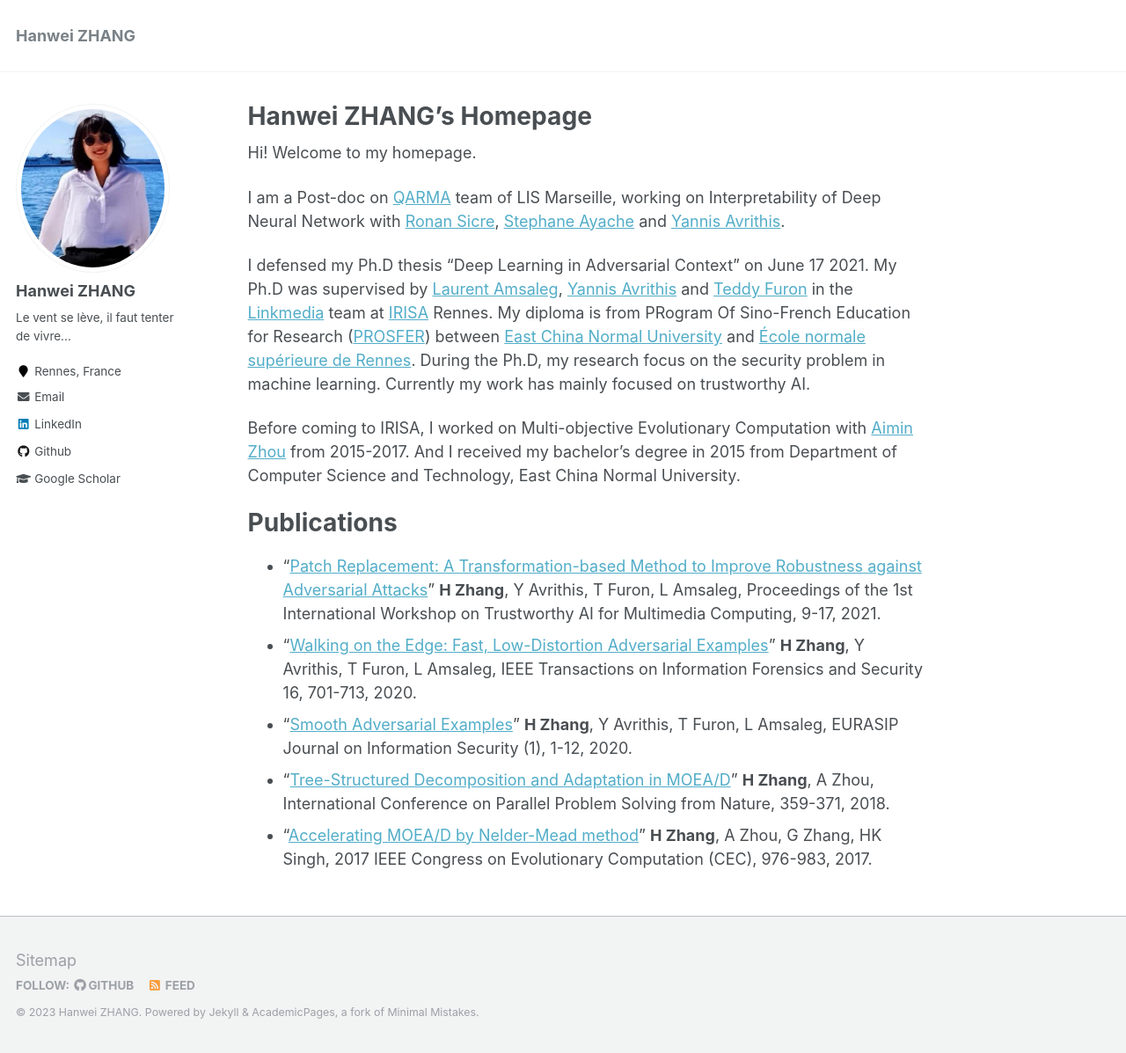
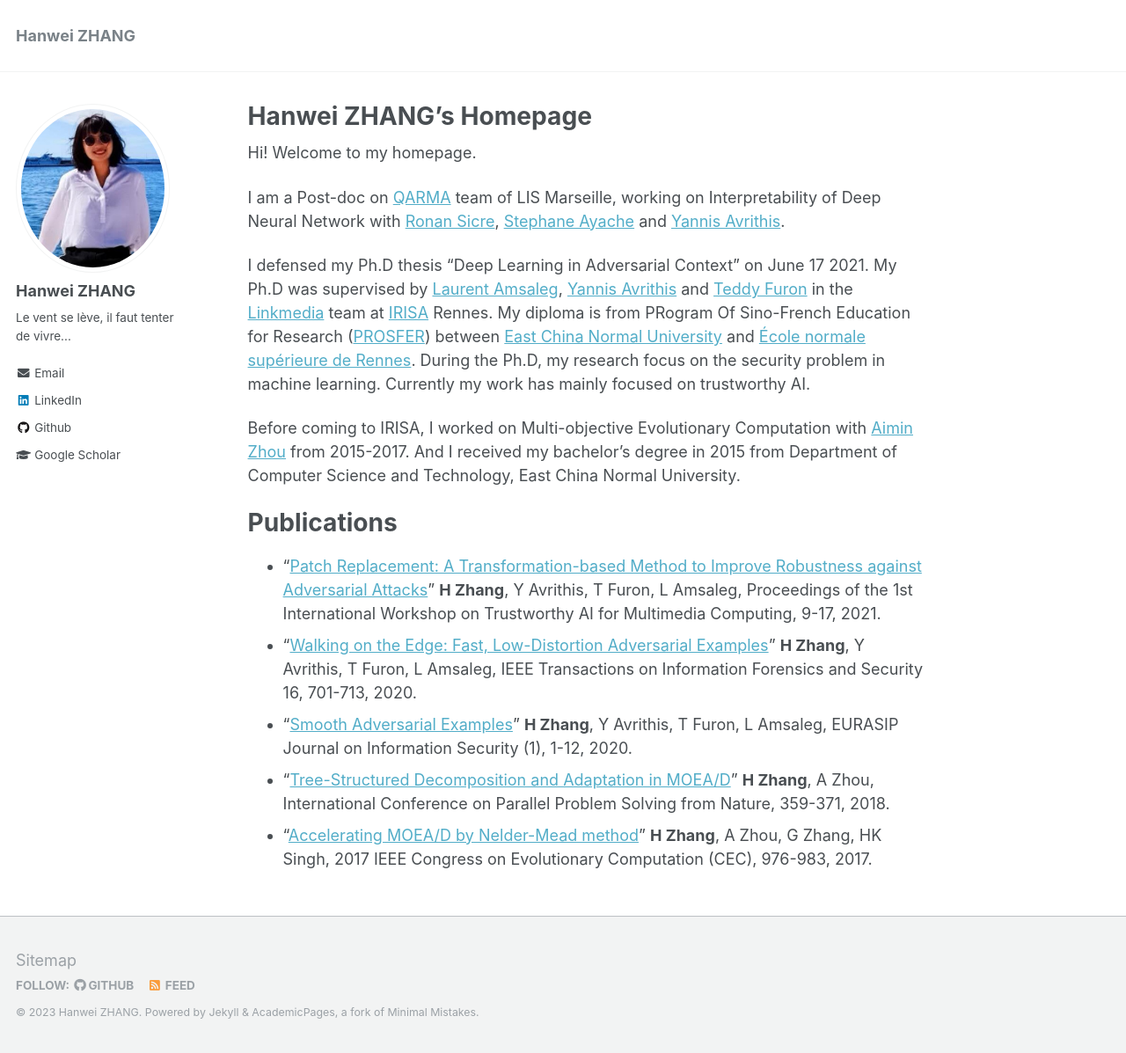
Before and after one commit to hanwei0912/hanwei0912.github.io, a Jekyll site: the page built from _pages/about.md, in a window 1280 px wide and 1197 px high. Shown: the whole window at 88% size. Built offline with Jekyll 4.4.1, drawn with Linux system fonts in a browser that asks for light colours.

Commit message:
Update _config.yml

```diff
--- a/_config.yml
+++ b/_config.yml
@@ -83,11 +83,11 @@
   name             : "Hanwei ZHANG"
   avatar           : "profile.jpg"
   bio              : "Le vent se lève, il faut tenter de vivre..."
-  location         : "Rennes, France"
+  location         :
   employer         :
   pubmed           :
   googlescholar    : "https://scholar.google.com/citations?hl=en&user=7QjjN2wAAAAJ" #"http://yourfullgooglescholarurl.com"
-  email            : "hanwei.zhang@lis-lab.fr"
+  email            : "zhang@depend.uni-saarland.de"
   researchgate     :  # example: "https://www.researchgate.net/profile/yourprofile"
   uri              :
   bitbucket        :
```
